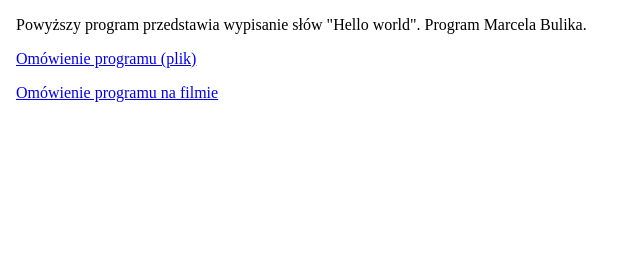
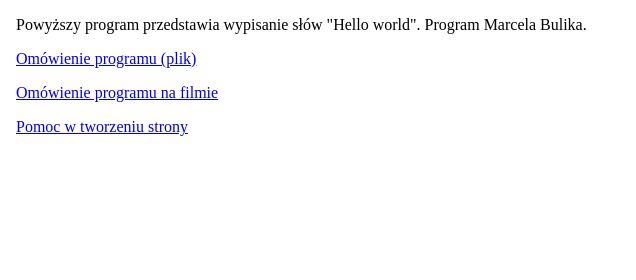
Before and after one commit to marcelbulik/MarcelBulik.github.io, a plain HTML site: page zadanie3/zadanie3.html in a window 1280 px wide. Shown: the top 280 px of the page, 644-1280 px from the left. Drawn offline with Linux system fonts and the light colour scheme.

Commit message:
Update zadanie3.html

```diff
--- a/zadanie3/zadanie3.html
+++ b/zadanie3/zadanie3.html
@@ -35,5 +35,8 @@ Omówienie programu na filmie
 </a>
 </p>
 
+<p>
+<a href="https://learn.microsoft.com/pl-pl/cpp/windows/walkthrough-creating-a-standard-cpp-program-cpp?view=msvc-170">Pomoc w tworzeniu strony</a>
+</p>
 </body>
 </html>
```
